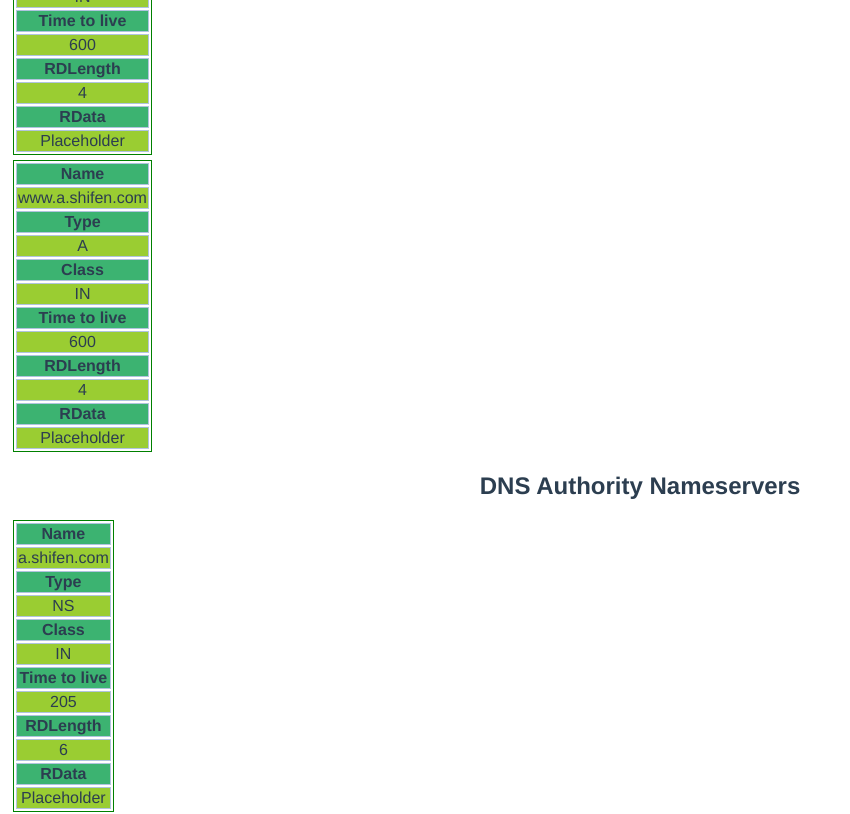
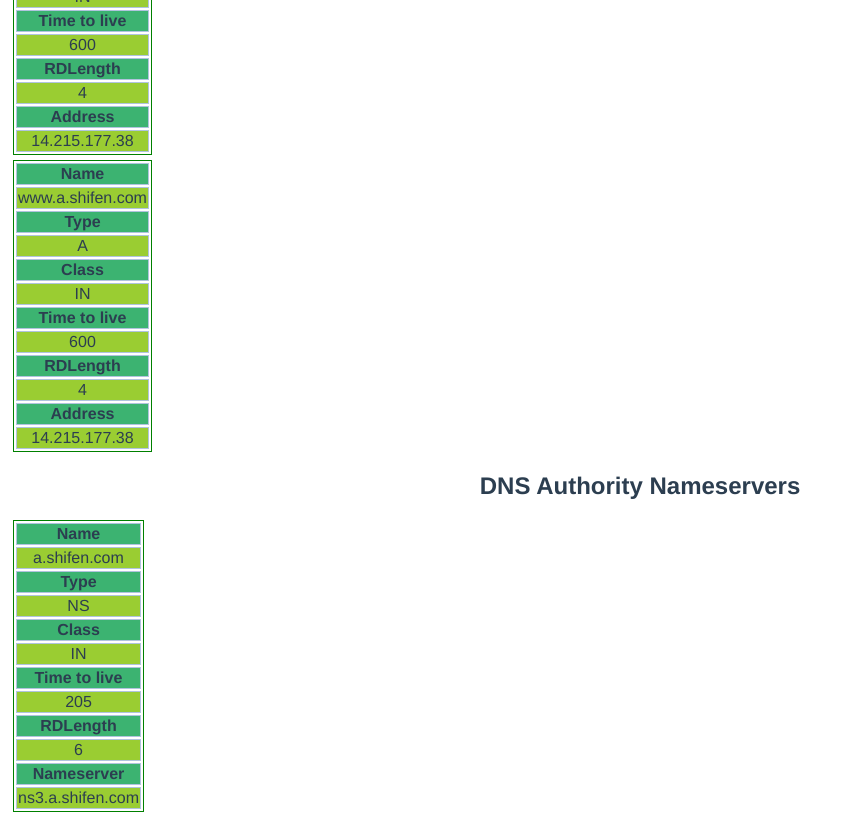
Before and after one commit to xiongmao86/dns-playground, a Vue app: page / in a window 1280 px wide. Shown: the part 1200-2014 px from the top of the page, without its empty margins (0-850 px from the left). Built offline with nearby package versions, Linux system fonts and the light colour scheme.

Commit message:
Interpret RData.

```diff
--- a/src/components/DNSResourceRecord.vue
+++ b/src/components/DNSResourceRecord.vue
@@ -32,13 +32,12 @@
         </tr>
         <tr>
             <th>
-                RData
+                {{rdata_name()}}
             </th>
         </tr>
         <tr>
-            <!-- TODO -->
             <td>
-                Placeholder
+                {{rdata_interpret()}}
             </td>
         </tr>
     </table>
@@ -53,7 +52,35 @@ export default {
         time_to_live: Number,
         data_length: Number,
         // TODO
-        placeholder: String
+        address: String,
+        nameserver: String,
+        CNAME: String
+    },
+    methods: {
+        rdata_name() {
+            if (this.type === "A") {
+                return "Address";
+            } else if (this.type === "NS") {
+                return "Nameserver";
+            } else if (this.type === "MX") {
+                return "Mail Exchange";
+            } else if (this.type === "CNAME") {
+                return "Canonical Name";
+            } else {
+                return "Unknown";
+            }
+        },
+        rdata_interpret() {
+            if (this.type === "A") {
+                return this.address;
+            } else if (this.type === "NS") {
+                return this.nameserver;
+            } else if (this.type === "CNAME") {
+                return this.CNAME;
+            } else {
+                return "Unknown";
+            }
+        }
     }
 }
 </script>
--- a/src/store/index.js
+++ b/src/store/index.js
@@ -62,7 +62,7 @@ export default new Vuex.Store({
         "klass": "IN",
         "time_to_live": 205,
         "data_length": 6,
-        "name_server": "ns3.a.shifen.com"
+        "nameserver": "ns3.a.shifen.com"
       },
       {
         "name": "a.shifen.com",
@@ -70,7 +70,7 @@ export default new Vuex.Store({
         "klass": "IN",
         "time_to_live": 205,
         "data_length": 6,
-        "name_server": "ns4.a.shifen.com"
+        "nameserver": "ns4.a.shifen.com"
       },
       {
         "name": "a.shifen.com",
@@ -78,7 +78,7 @@ export default new Vuex.Store({
         "klass": "IN",
         "time_to_live": 205,
         "data_length": 6,
-        "name_server": "ns2.a.shifen.com"
+        "nameserver": "ns2.a.shifen.com"
       },
       {
         "name": "a.shifen.com",
@@ -86,7 +86,7 @@ export default new Vuex.Store({
         "klass": "IN",
         "time_to_live": 205,
         "data_length": 6,
-        "name_server": "ns1.a.shifen.com"
+        "nameserver": "ns1.a.shifen.com"
       },
       {
         "name": "a.shifen.com",
@@ -94,7 +94,7 @@ export default new Vuex.Store({
         "klass": "IN",
         "time_to_live": 205,
         "data_length": 6,
-        "name_server": "ns5.a.shifen.com"
+        "nameserver": "ns5.a.shifen.com"
       }
     ],
     "additional_records": [
```
